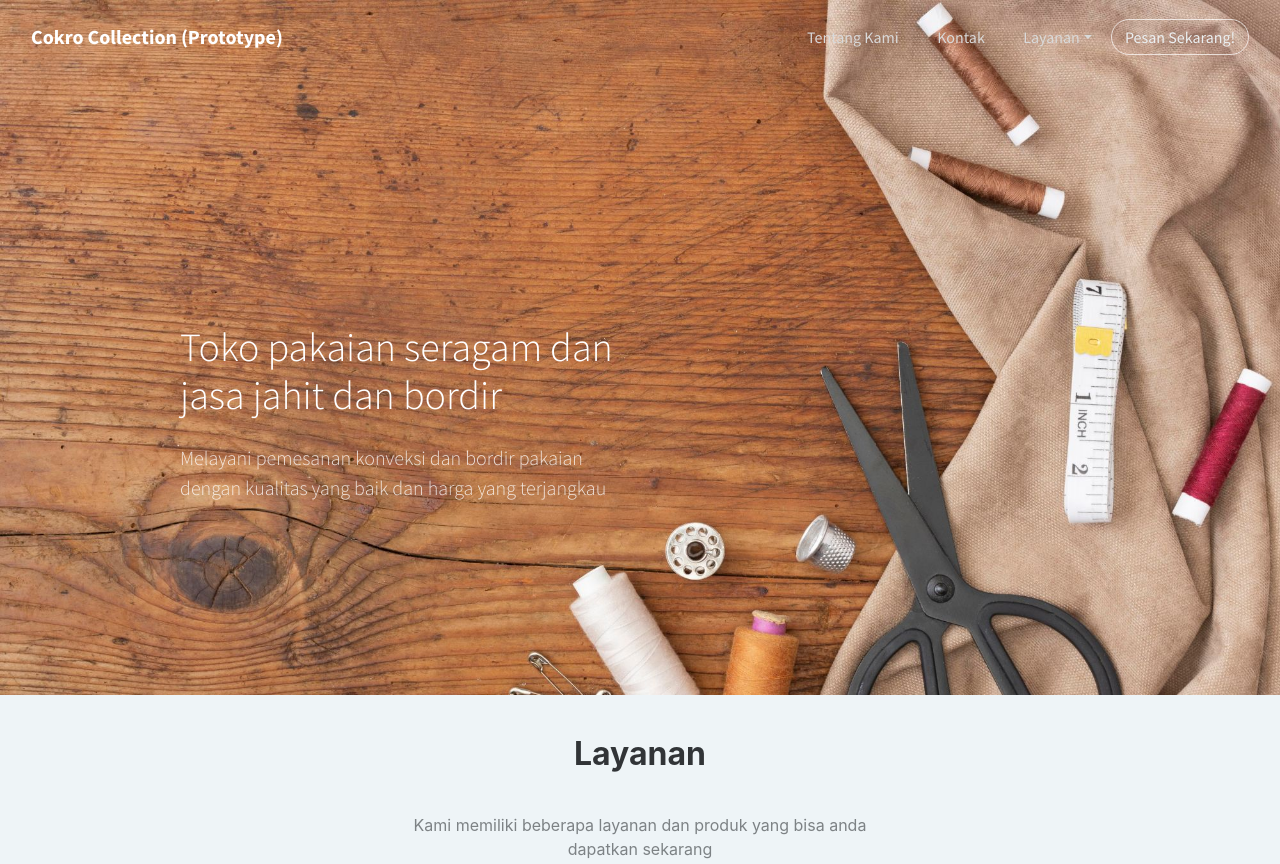
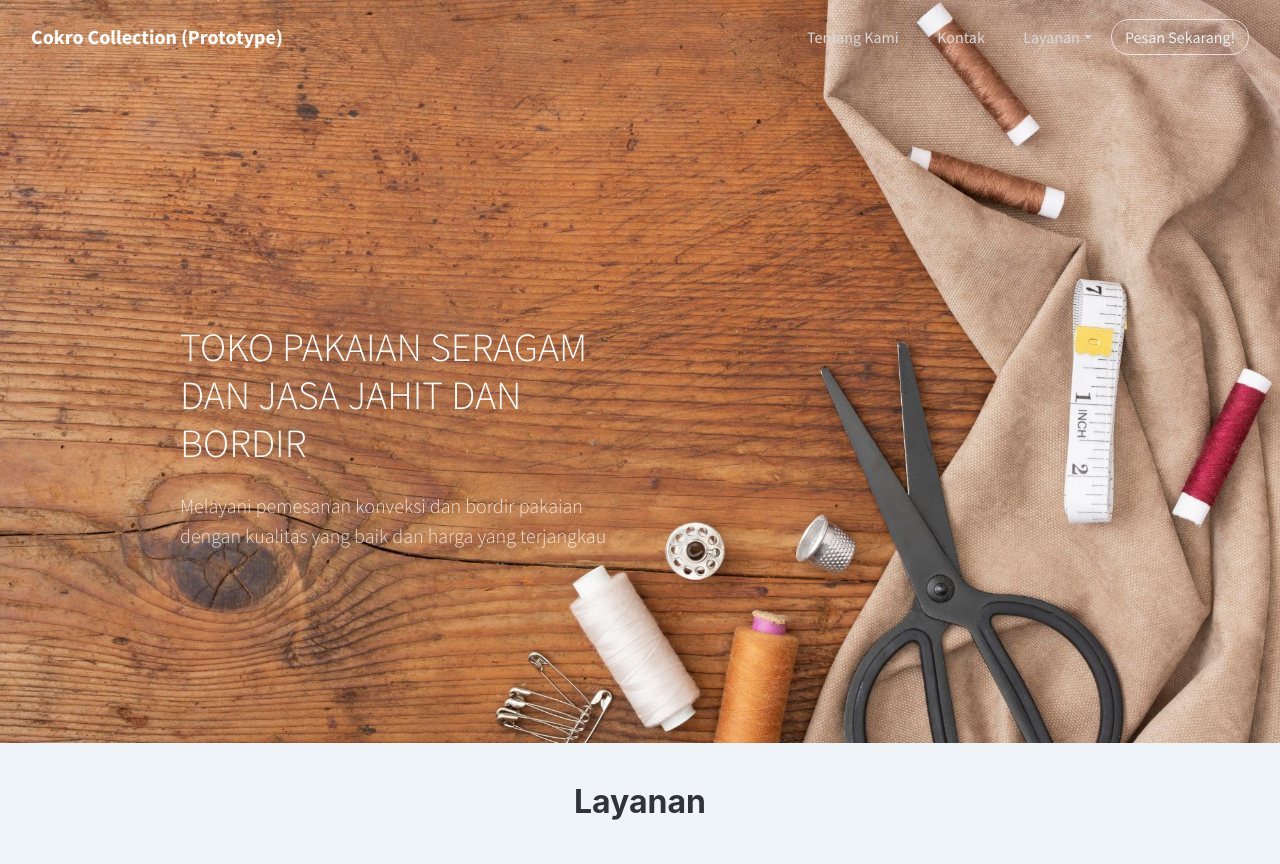
Before and after one commit to NafisHandoko/cokrocollection, a plain HTML site: page index.html in a window 1280 px wide. Shown: the top 864 px of the page. Drawn offline with nearby package versions, Linux system fonts and the light colour scheme.

Commit message:
Update index.html
Change heading text to capital

```diff
--- a/index.html
+++ b/index.html
@@ -31,7 +31,7 @@
         <div class="container hero">
             <div class="row">
                 <div class="col-12 col-lg-6 col-xl-5 offset-xl-1">
-                    <h1>Toko pakaian seragam dan jasa jahit dan bordir</h1>
+                    <h1>TOKO PAKAIAN SERAGAM DAN JASA JAHIT DAN BORDIR</h1>
                     <p>Melayani pemesanan konveksi dan bordir pakaian dengan kualitas yang baik dan harga yang terjangkau<br></p><button class="btn btn-light btn-lg invisible action-button" type="button">Lebih Lanjut</button></div>
             </div>
         </div>
```
